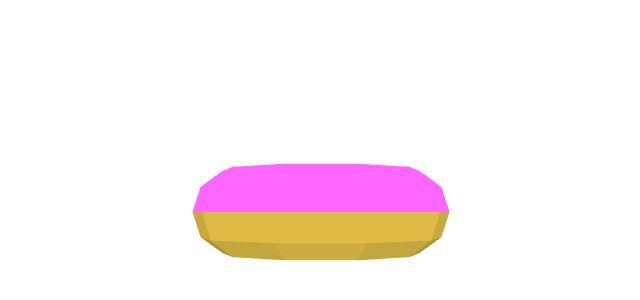
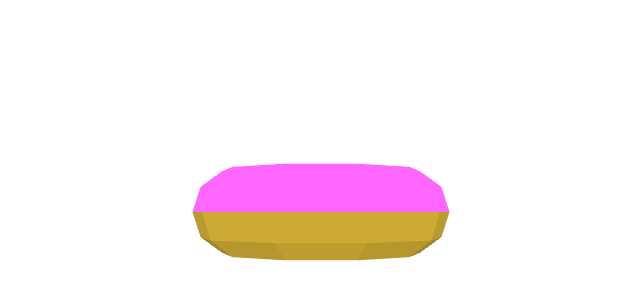
Before and after one commit to CaterpyOwO/mjsr, a website built with webpack: page src/dev.html in a window 1280 px wide. Shown: the part 188-488 px from the top of the page, without its empty margins (319-959 px from the left). Built offline with nearby package versions, Linux system fonts and the light colour scheme.

Commit message:
updated shader

```diff
--- a/src/dev.html
+++ b/src/dev.html
@@ -15,7 +15,7 @@
 			constructor(coords = [0, 0, 0], sides = 8, size = 0.5, hole = 1) {
 				this.coords = coords;
 
-					this.colours = ["#db4", "#f6f"];
+				this.colours = ["#ca3", "#f6f"];
 
 				this.verts = [];
 				this.faces = [];
@@ -34,10 +34,7 @@
 						];
 
 						let [a0, a1] = [0, 2];
-							let [x, y] = [
-								this.verts[i + j * sides][a0],
-								this.verts[i + j * sides][a1],
-							];
+						let [x, y] = [this.verts[i + j * sides][a0], this.verts[i + j * sides][a1]];
 
 						this.verts[i + j * sides][a0] = this.coords[0] + (x * c - y * s);
 						this.verts[i + j * sides][a1] = this.coords[2] + (y * c + x * s);
--- a/src/renderer.js
+++ b/src/renderer.js
@@ -64,6 +64,8 @@ export class Renderer {
 		this.w = w;
 
 		w.vert(`
+			precision mediump float;
+
             attribute vec4 position;
             attribute vec4 colour;
             attribute vec4 normal;
@@ -79,7 +81,7 @@ export class Renderer {
             uniform vec2 u_canvas;
 
 
-            vec2 rotateVertex2d(vec2 pos, float rad) {
+            vec2 rotate2d(vec2 pos, float rad) {
                 float s = sin(rad);
                 float c = cos(rad);
 
@@ -87,26 +89,26 @@ export class Renderer {
             }
 
 
-            vec3 projectVertex(vec3 coords) {
-                coords.x -= u_pos.x;
-                coords.y -= u_pos.y;
-                coords.z -= u_pos.z;
+            vec3 project(vec3 vertex) {
+                vertex.x -= u_pos.x;
+                vertex.y -= u_pos.y;
+                vertex.z -= u_pos.z;
 
-                coords.xz = rotateVertex2d(coords.xz, u_rot.y);
-                coords.yz = rotateVertex2d(coords.yz, u_rot.x);
+                vertex.xz = rotate2d(vertex.xz, u_rot.y);
+                vertex.yz = rotate2d(vertex.yz, u_rot.x);
 
-                float f = 600.0 / max(0.0, coords.z);
-                coords.x *= f;
-                coords.y *= f;
+                float f = 600.0 / max(0.0, vertex.z);
+                vertex.x *= f;
+                vertex.y *= f;
 
-                return vec3(coords.x / u_canvas.x * 2.0, -(coords.y / u_canvas.y * 2.0), coords.z / 1000.0);
+                return vec3(vertex.x / u_canvas.x * 2.0, -(vertex.y / u_canvas.y * 2.0), vertex.z / 1000.0);
             }
 
             void main() {
                 v_colour = colour;
                 v_normal = normal;
 
-                vec3 projected = projectVertex(position.xyz);
+                vec3 projected = project(position.xyz);
                 gl_Position = vec4(projected.xyz, 1.0);
             }
         `);
@@ -115,14 +117,33 @@ export class Renderer {
             precision mediump float;
 
             varying vec4 v_normal;
-            varying vec4 v_colour;
+			varying vec4 v_colour;
+
+			vec4 light = vec4(0.0, 0.5, 1.0, 1.0);
 
             void main() {
-                // gl_FragColor = v_colour;
-                float intensity = ((dot(normalize(v_normal), vec4(0.0, 0.5, 1.0, 1.0)) + 1.0) / 2.0);
-                gl_FragColor = vec4(v_colour.xyz * clamp(intensity, 0.1, 1.0), v_colour.w);
+				float intensity = (dot(normalize(v_normal), light) + 1.0) / 2.0;
+				float monoColour = ((v_colour.r + v_colour.g + v_colour.b) / 3.0) * clamp(intensity, 0.1, 1.0);
+
+                gl_FragColor = vec4(v_colour.rgb * clamp(intensity, 0.1, 1.0), v_colour.a);
             }
-        `);
+		`);
+
+		// w.frag(`
+        //     precision mediump float;
+
+        //     varying vec4 v_normal;
+		// 	varying vec4 v_colour;
+
+		// 	vec4 light = vec4(0.0, 0.5, 1.0, 1.0);
+
+        //     void main() {
+		// 		float intensity = (dot(normalize(v_normal), light) + 1.0) / 2.0;
+		// 		float monoColour = ((v_colour.r + v_colour.g + v_colour.b) / 3.0) * clamp(intensity, 0.1, 1.0);
+
+        //         gl_FragColor = vec4(monoColour, monoColour, monoColour, v_colour.a);
+        //     }
+        // `);
 
 		this.program = w.program();
 
--- a/src/webgl.js
+++ b/src/webgl.js
@@ -35,8 +35,9 @@ export default class {
 		if (this.gl.getShaderParameter(shader, this.gl.COMPILE_STATUS))
 			return this.shaders.push(shader), shader;
 
-		console.log(this.gl.getShaderInfoLog(shader));
+		let err = new Error(this.gl.getShaderInfoLog(shader));
 		this.gl.deleteShader(shader);
+		throw err;
 	}
 
 	program(...shaders) {
@@ -54,8 +55,9 @@ export default class {
 		if (this.gl.getProgramParameter(program, this.gl.LINK_STATUS))
 			return (this.glprogram = program), program;
 
-		console.log(this.gl.getProgramInfoLog(program));
+		let err = new Error(this.gl.getProgramInfoLog(program));
 		this.gl.deleteProgram(program);
+		throw err;
 	}
 
 	buffers(arrays, sizes) {
```
Lines whose indentation alone changed are shown as unchanged.
